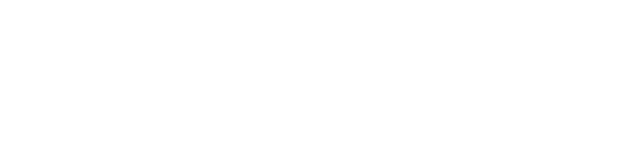
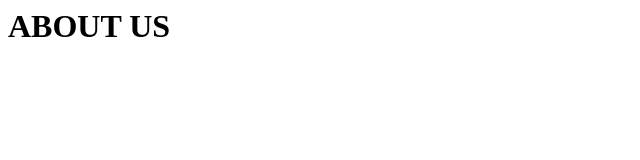
Before and after one commit to sahand291/semantic-release-gitlab, a website: page aboutus.html in a window 1280 px wide. Shown: the whole page, without its empty margins (0-640 px from the left). Drawn offline with Linux system fonts and the light colour scheme.

Commit message:
feat: brand new about page(commit has BC foore)
BREAKING CHANGE

```diff
--- a/aboutus.html
+++ b/aboutus.html
@@ -1,5 +1,6 @@
 <html>
 
 	<body>
+		<h1> ABOUT US </h1>
 	</body>
 </html>
```
